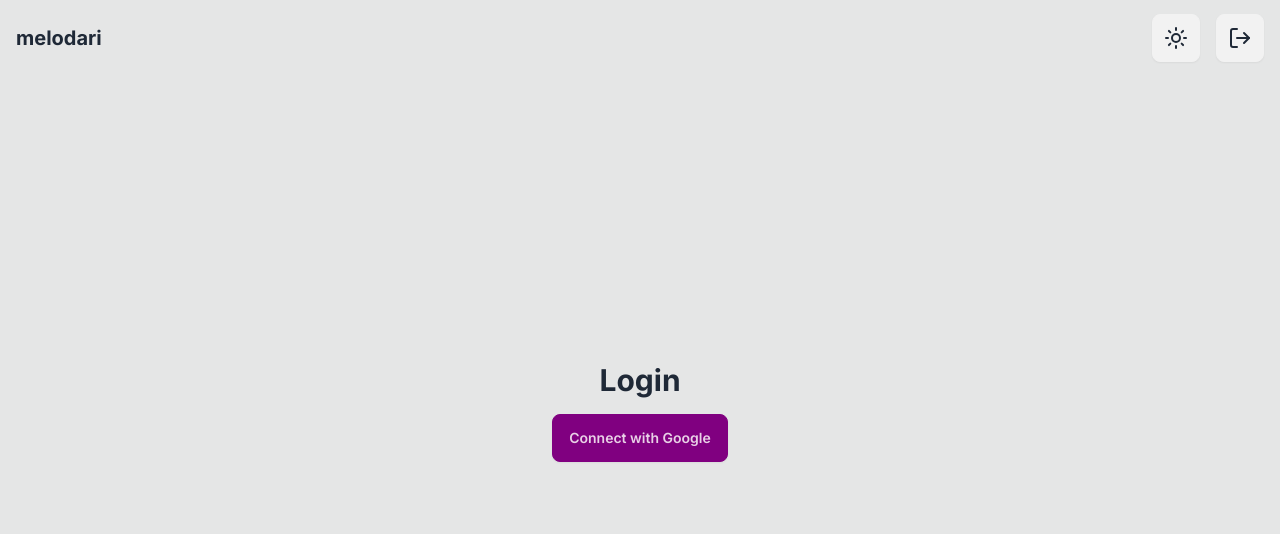
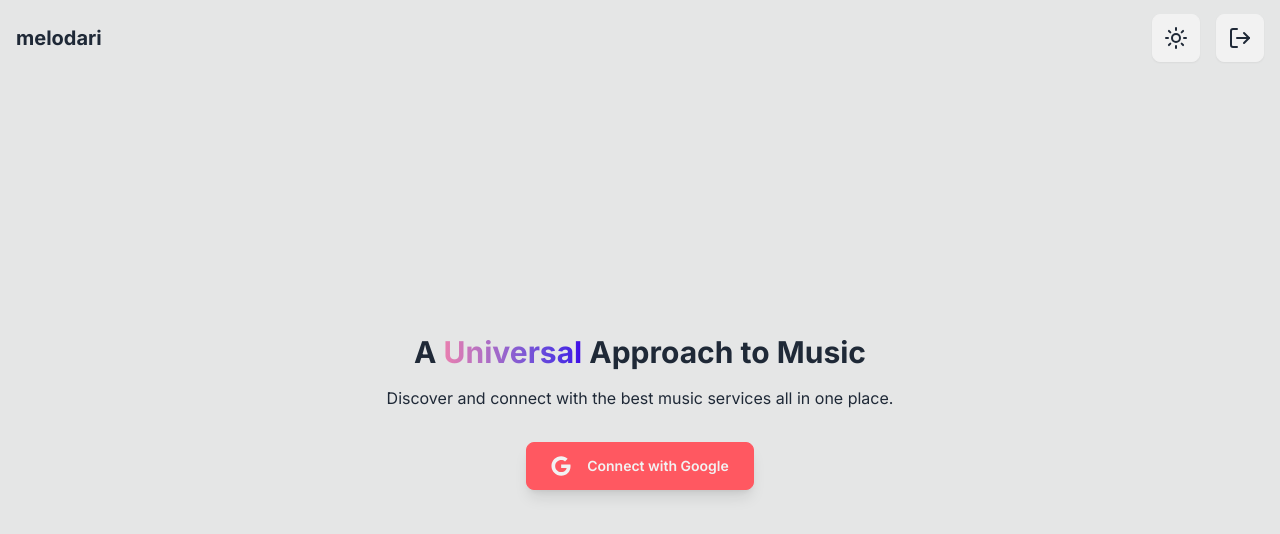
Before and after one commit to eftpmc/melodari-v2, a Next.js app: page /login in a window 1280 px wide. Shown: the top 534 px of the page. Built offline with nearby package versions, Linux system fonts and the light colour scheme.

Commit message:
clean up

```diff
--- a/app/components/FilterablePlaylist.tsx
+++ b/app/components/FilterablePlaylist.tsx
@@ -1,5 +1,8 @@
+"use client"
+
 import { useState } from 'react';
 import { PlaylistItem } from '@/types';
+import PlaylistCard from './PlaylistCard';
 
 interface FilterablePlaylistProps {
   googlePlaylists: PlaylistItem[];
@@ -34,20 +37,10 @@ export default function FilterablePlaylist({ googlePlaylists, spotifyPlaylists }
           Spotify
         </span>
       </div>
-      <div className="mt-4">
+      <div className="mt-4 grid grid-cols-1 md:grid-cols-2 lg:grid-cols-3">
         {filteredPlaylists.length > 0 ? (
           filteredPlaylists.map((playlist) => (
-            <div key={playlist.id} className="bg-base-200 p-4 rounded-lg shadow-md w-full my-2 flex items-center">
-              <img
-                src={playlist.snippet.thumbnails.medium.url}
-                alt={playlist.snippet.title}
-                className="w-12 h-12 object-cover rounded-lg"
-              />
-              <div className="ml-4 flex-1">
-                <div className="text-base-content font-semibold">{playlist.snippet.title}</div>
-                <div className="text-sm text-gray-500">{/* Author Name (if available) */}</div>
-              </div>
-            </div>
+            <PlaylistCard key={playlist.id} playlist={playlist} />
           ))
         ) : (
           <div className="bg-base-200 p-4 rounded-lg shadow-md w-full my-2 flex items-center text-base-content">No playlists found.</div>
--- a/app/components/Login.tsx
+++ /dev/null
@@ -1,38 +0,0 @@
-// components/Login.js
-import { useState } from "react";
-
-export default function Login() {
-  const [loading, setLoading] = useState(false);
-
-  const handleLogin = async () => {
-    setLoading(true);
-
-    try {
-      const res = await fetch('/api/auth/google', {
-        method: 'GET',
-        headers: {
-          'Content-Type': 'application/json',
-        },
-      });
-
-      const data = await res.json();
-      if (data.authorizeUrl) {
-        // Redirect the user to Google's OAuth 2.0 authorization page
-        window.location.href = data.authorizeUrl;
-      }
-    } catch (error) {
-      console.error("Error during authentication", error);
-    } finally {
-      setLoading(false);
-    }
-  };
-
-  return (
-    <div>
-      <h1 className="text-3xl text-base-content font-bold">Login</h1>
-      <button onClick={handleLogin} className="btn btn-primary mt-4" disabled={loading}>
-        {loading ? "Connecting..." : "Connect with Google"}
-      </button>
-    </div>
-  );
-}
--- /dev/null
+++ b/app/components/PlaylistCard.tsx
@@ -0,0 +1,24 @@
+import React from 'react';
+import { PlaylistItem } from '@/types';
+
+interface PlaylistCardProps {
+  playlist: PlaylistItem;
+}
+
+const PlaylistCard: React.FC<PlaylistCardProps> = ({ playlist }) => {
+  return (
+    <div className="bg-base-200 p-4 rounded-lg shadow-md w-contain m-1 flex items-center">
+      <img
+        src={playlist.snippet.thumbnails.medium.url}
+        alt={playlist.snippet.title}
+        className="w-12 h-12 object-cover rounded-lg"
+      />
+      <div className="ml-4 flex-1">
+        <div className="text-base-content font-semibold">{playlist.snippet.title}</div>
+        <div className="text-sm text-gray-500">{/* Author Name (if available) */}</div>
+      </div>
+    </div>
+  );
+};
+
+export default PlaylistCard;
--- a/app/components/SpotifyPlaylistCard.tsx
+++ /dev/null
@@ -1,26 +0,0 @@
-import { ChevronUp, ChevronDown } from 'lucide-react';
-
-interface SpotifyPlaylistCardProps {
-  isConnected: boolean;
-}
-
-export default function SpotifyPlaylistCard({ isConnected }: SpotifyPlaylistCardProps) {
-  return (
-    <div className="bg-base-200 p-4 rounded-lg shadow-md w-full my-2">
-      <div className="flex items-center justify-between">
-        <div className="flex items-center">
-          <div className="text-lg font-semibold text-base-content">Spotify Playlists</div>
-          <span className={`ml-2 badge ${isConnected ? 'badge-success' : 'badge-error'}`}>
-            {isConnected ? 'Connected' : 'Not Connected'}
-          </span>
-        </div>
-        {isConnected && (
-          <button className="focus:outline-none">
-            <ChevronDown className="w-6 h-6 text-base-content" />
-          </button>
-        )}
-      </div>
-      {/* You can add additional content here if Spotify is connected */}
-    </div>
-  );
-}
--- a/app/components/YoutubeMusicPlaylistCard.tsx
+++ /dev/null
@@ -1,65 +0,0 @@
-import { useState } from 'react';
-import { PlaylistItem } from '@/types';
-import { ChevronUp, ChevronDown } from 'lucide-react';
-import { motion } from 'framer-motion';
-
-interface YoutubeMusicPlaylistCardProps {
-  playlists: PlaylistItem[];
-}
-
-export default function YoutubeMusicPlaylistCard({ playlists }: YoutubeMusicPlaylistCardProps) {
-  const [isOpen, setIsOpen] = useState(false);
-
-  const toggleOpen = () => {
-    setIsOpen(!isOpen);
-  };
-
-  return (
-    <div className="bg-base-200 p-4 rounded-lg shadow-md w-full my-2" >
-      <div className="flex items-center justify-between">
-        <div className="flex items-center">
-          <div className="text-lg font-semibold text-base-content">Youtube Music Playlists</div>
-          <span className={`ml-2 badge ${playlists.length > 0 ? 'badge-success' : 'badge-error'}`}>
-            {playlists.length > 0 ? 'Connected' : 'Not Connected'}
-          </span>
-        </div>
-        {playlists.length > 0 && (
-          <button onClick={toggleOpen} className="focus:outline-none">
-            <motion.div
-              animate={{ rotate: isOpen ? 180 : 0 }}
-              transition={{ duration: 0.3 }}
-            >
-              <ChevronDown className="w-6 h-6 text-base-content" />
-            </motion.div>
-          </button>
-        )}
-      </div>
-      <motion.div
-        initial={{ height: 0, opacity: 0 }}
-        animate={{ height: isOpen ? 'auto' : 0, opacity: isOpen ? 1 : 0 }}
-        transition={{ duration: 0.3 }}
-        className="overflow-hidden"
-      >
-        <div className="mt-4 divide-y divide-primary">
-          {playlists.length > 0 ? (
-            playlists.map((playlist) => (
-              <div key={playlist.id} className="flex items-center py-2">
-                <img
-                  src={playlist.snippet.thumbnails.medium.url}
-                  alt={playlist.snippet.title}
-                  className="w-12 h-12 object-cover rounded-lg"
-                />
-                <div className="ml-4 flex-1">
-                  <div className="text-base-content">{playlist.snippet.title}</div>
-                  <div className="text-sm text-gray-500">{/* Author Name (if available) */}</div>
-                </div>
-              </div>
-            ))
-          ) : (
-            <div className="text-center text-base-content">No playlists found.</div>
-          )}
-        </div>
-      </motion.div>
-    </div>
-  );
-}
--- a/app/login/page.tsx
+++ b/app/login/page.tsx
@@ -1,35 +1,60 @@
 "use client";
 
 import { useState } from "react";
+import { FaGoogle } from "react-icons/fa"; // Import the Google icon
 
 export default function Login() {
-  const [isConnecting, setIsConnecting] = useState(false); // Local state to manage connecting state
+  const [loading, setLoading] = useState(false);
 
   const handleLogin = async () => {
-    setIsConnecting(true); // Set state to show "Connecting..."
+    setLoading(true);
+
     try {
-      const res = await fetch('/api/auth/google', {
-        method: 'GET',
+      const res = await fetch("/api/auth/google", {
+        method: "GET",
+        headers: {
+          "Content-Type": "application/json",
+        },
       });
+
       const data = await res.json();
       if (data.authorizeUrl) {
-        window.location.href = data.authorizeUrl; // Redirect to Google's OAuth2 login
-      } else {
-        console.error('Failed to get authorization URL');
+        // Redirect the user to Google's OAuth 2.0 authorization page
+        window.location.href = data.authorizeUrl;
       }
     } catch (error) {
-      console.error('Error during login process:', error);
+      console.error("Error during authentication", error);
     } finally {
-      setIsConnecting(false); // Reset the state after login attempt
+      setLoading(false);
     }
   };
 
   return (
-    <main className="flex min-h-screen flex-col items-center justify-center pb-24">
-      <h1 className="text-3xl text-base-content font-bold">Login</h1>
-      <button onClick={handleLogin} className="btn btn-primary mt-4" disabled={isConnecting}>
-        {isConnecting ? "Connecting..." : "Connect with Google"} {/* Show "Connecting..." during the process */}
+    <div className="flex min-h-screen flex-col items-center justify-center pb-24">
+      <h1 className="text-3xl font-bold mb-4 text-base-content">
+        A{" "}
+        <span className="text-transparent bg-clip-text bg-gradient-to-r from-primary to-secondary">
+          Universal
+        </span>{" "}
+        Approach to Music
+      </h1>
+      <p className="text-base-content mb-8">
+        Discover and connect with the best music services all in one place.
+      </p>
+      <button
+        onClick={handleLogin}
+        className="btn btn-error flex items-center text-base-200 py-3 px-6 rounded-lg shadow-lg" // Apply base-content color
+        disabled={loading}
+      >
+        {loading ? (
+          "Connecting..."
+        ) : (
+          <>
+            <FaGoogle className="mr-2 w-5 h-5 text-base-200" /> {/* Apply base-content color to icon */}
+            Connect with Google
+          </>
+        )}
       </button>
-    </main>
+    </div>
   );
 }
--- a/app/oauth2callback/page.js
+++ b/app/oauth2callback/page.js
@@ -4,6 +4,7 @@ import { useRouter } from 'next/navigation';
 import { useEffect, useState } from 'react';
 import { useDispatch } from 'react-redux';
 import { setGoogleTokens, setTokens } from '@/utils/redux/authSlice';
+import { Loader2 } from "lucide-react";
 
 export default function OAuth2Callback() {
   const router = useRouter();
@@ -50,8 +51,9 @@ export default function OAuth2Callback() {
 
   if (loading) {
     return (
-      <div className="flex items-center justify-center min-h-screen bg-gray-100">
-        <h1 className="text-2xl font-semibold">Processing...</h1>
+      <div className="flex items-center justify-center min-h-screen bg-base-300 text-base-content text-semibold pb-24">
+        <Loader2 className="mr-2 h-4 w-4 animate-spin" />
+        Processing..
       </div>
     );
   }
--- a/tailwind.config.ts
+++ b/tailwind.config.ts
@@ -23,15 +23,15 @@ const config: Config = {
       {
         light: {
           ...require("daisyui/src/theming/themes")["light"],
-          primary: "purple",
-          secondary: "teal",
+          primary: "#E97FAF",
+          secondary: "#3F01E7",
         },
       },
       {
         dark: {
           ...require("daisyui/src/theming/themes")["dark"],
-          primary: "purple",
-          secondary: "teal",
+          primary: "#E97FAF",
+          secondary: "#3F01E7",
         },
       }
     ], // Ensure that both light and dark themes are enabled
```
